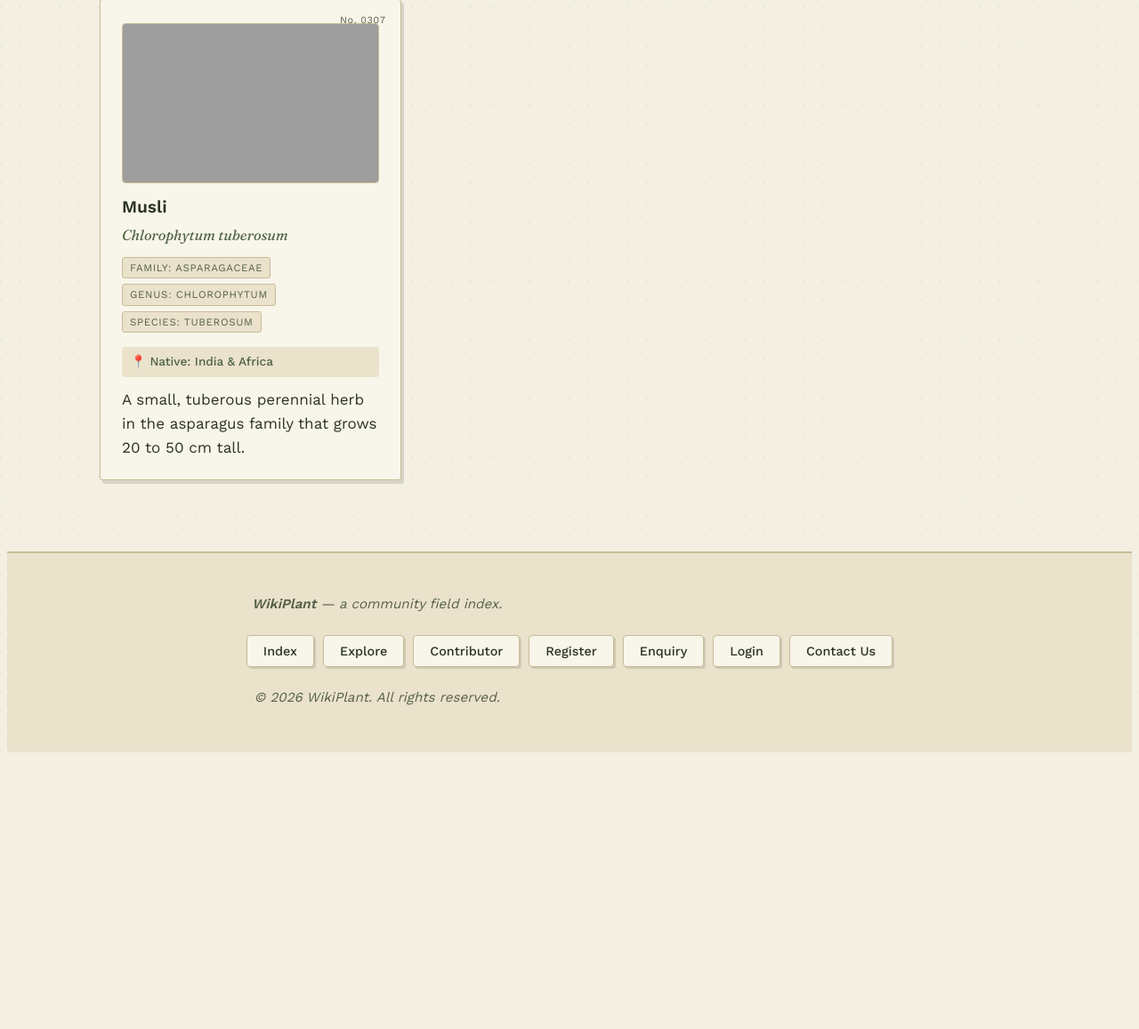
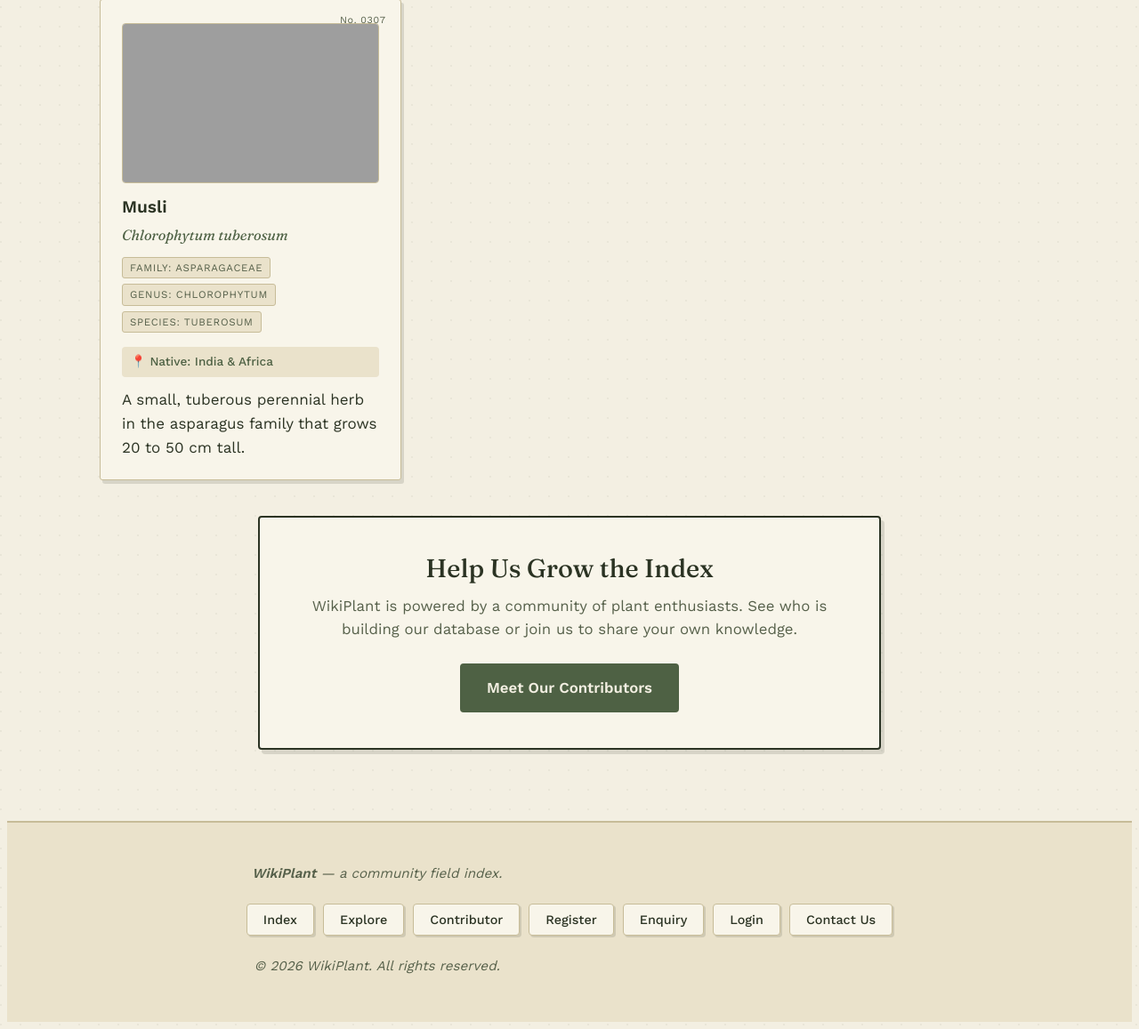
Before and after one commit to S1ngggg/COS10026-WikiPlant, a PHP site: page /explorer-species.html in a window 1280 px wide. Shown: the part 4855-6012 px from the top of the page at 89% size. Before the commit the page ends 5701 px from the top, so only its background shows below. Run offline with PHP 8.4, Linux system fonts and the light colour scheme; grey boxes are pictures that could not be loaded.

Commit message:
contributor button

```diff
--- a/css/style.css
+++ b/css/style.css
@@ -2265,6 +2265,55 @@ body.explorer-page {
     margin-bottom: 30px;
 }
 
+
+.cta-text-box {
+    background-color: var(--paper-card, #FFFFFF);
+    border: 2px solid var(--ink, #2B3323); /* 深色实线边框 */
+    border-radius: 4px;
+    padding: 40px 30px;
+    text-align: center;
+    max-width: 700px; /* 控制文本框的最大宽度，让它居中 */
+    margin: 40px auto 0 auto;
+    box-shadow: 4px 5px 0 var(--shadow, rgba(43, 51, 35, 0.14)); /* 采用你其他卡片的投影风格 */
+}
+
+.cta-text-box h2 {
+    font-family: 'Fraunces', serif;
+    font-size: 1.8rem;
+    color: var(--ink, #2B3323);
+    margin-bottom: 12px;
+    border: none;
+    padding-bottom: 0;
+}
+
+.cta-text-box p {
+    font-family: 'Work Sans', sans-serif;
+    font-size: 1.05rem;
+    color: var(--ink-soft, #56604A);
+    margin-bottom: 25px;
+    line-height: 1.6;
+}
+
+.cta-text-box .cta-btn {
+    display: inline-block;
+    font-family: 'Work Sans', sans-serif;
+    font-size: 1.05rem;
+    font-weight: 600;
+    text-decoration: none;
+    color: var(--paper, #F3EFE2);
+    background-color: var(--sage-deep, #4E6144);
+    border: 2px solid var(--sage-deep, #4E6144);
+    padding: 12px 28px;
+    border-radius: 4px;
+    transition: transform 0.2s ease, background-color 0.2s ease;
+}
+
+.cta-text-box .cta-btn:hover {
+    background-color: var(--ink, #2B3323);
+    border-color: var(--ink, #2B3323);
+    transform: translateY(-2px);
+}
+
 /* IDENTIFY PAGE DESIGN*/
 
 body.identify-page {
--- a/explorer-species.html
+++ b/explorer-species.html
@@ -310,6 +310,14 @@
   </div>
 </div>
 
+<div class="wrap" style="margin-bottom: 50px;">
+    <div class="cta-text-box">
+      <h2>Help Us Grow the Index</h2>
+      <p>WikiPlant is powered by a community of plant enthusiasts. See who is building our database or join us to share your own knowledge.</p>
+      <a href="contributor.html" class="cta-btn">Meet Our Contributors</a>
+    </div>
+  </div>
+
 <footer class="universal-footer">
   <div class="wrap">
     <p><strong>WikiPlant</strong> — a community field index.</p>
```
